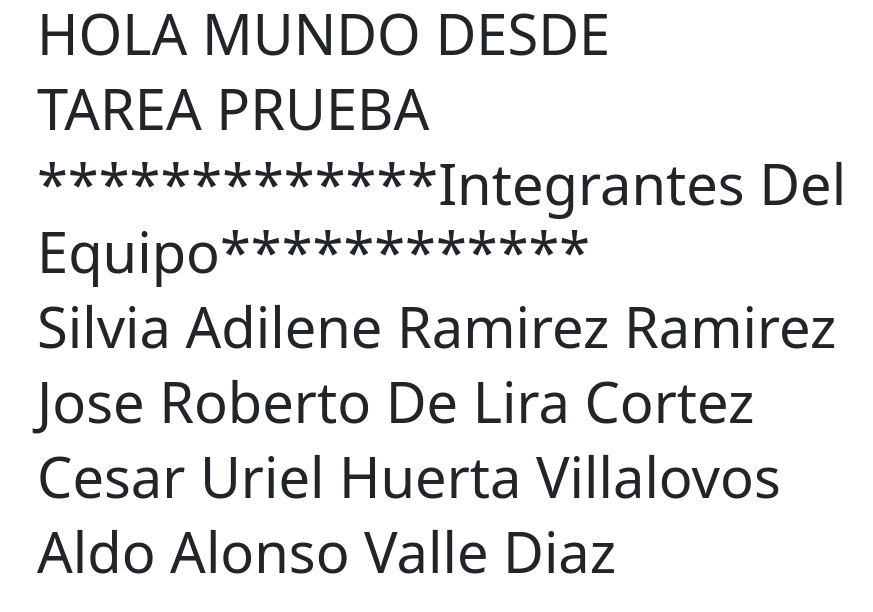
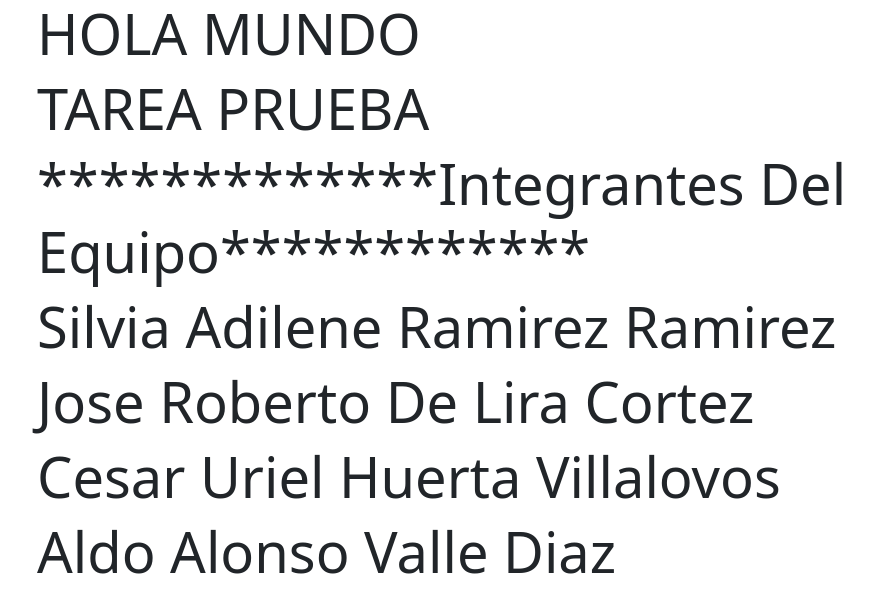
Before and after one commit to Alskabeat/Proyecto_Tarea, an Angular app in the folder prueba_tarea/: page / in a window 1280 px wide. Shown: the top 612 px of the page, without its empty margins (45-918 px from the left). Built offline with nearby package versions, Linux system fonts and the light colour scheme.

Commit message:
Proyecto Prueba

```diff
--- a/prueba_tarea/src/app/app.component.html
+++ b/prueba_tarea/src/app/app.component.html
@@ -1,6 +1,6 @@
 <div class ="jumbotron jumbotron-fluid">
     <div class="container">
-        <h1 class="display-4">HOLA MUNDO DESDE</h1>
+        <h1 class="display-4">HOLA MUNDO</h1>
         <h1 class="display-4">TAREA PRUEBA</h1>
         <h1 class="display-4">*************Integrantes Del Equipo************</h1>
         <h1 class="display-4">Silvia Adilene Ramirez Ramirez</h1>
```
